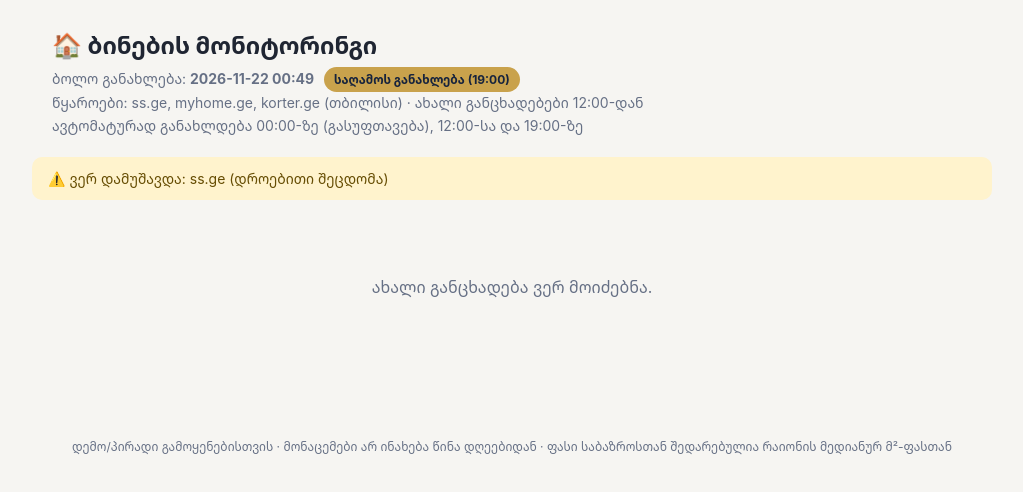
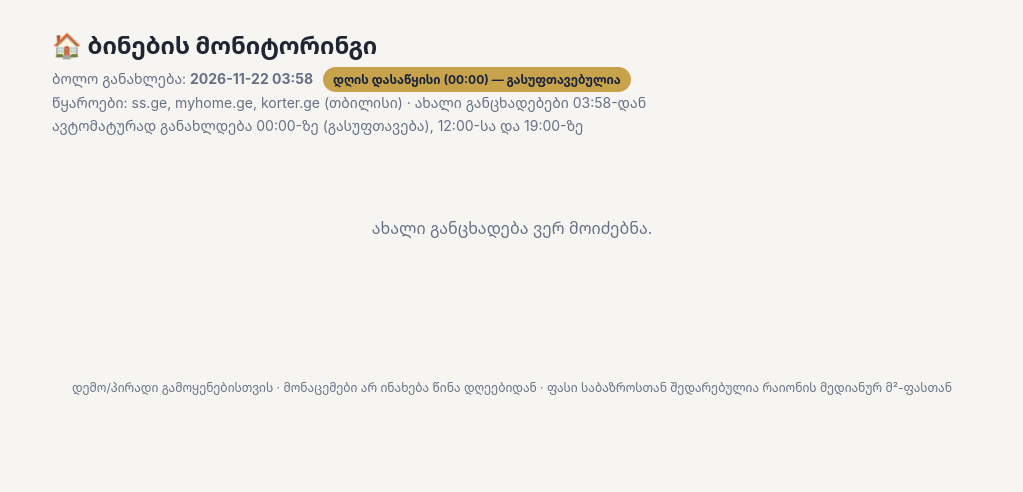
Before and after one commit to gtughushi97-cloud/Real_Estate_pupu, a plain HTML site: page docs/index.html in a window 1280 px wide. Shown: the whole page, without its empty margins (128-1151 px from the left). Drawn offline with Linux system fonts and the light colour scheme.

Commit message:
Update listings (midnight)

```diff
--- a/docs/index.html
+++ b/docs/index.html
@@ -210,13 +210,13 @@
 <header>
   <h1>🏠 ბინების მონიტორინგი</h1>
   <div class="meta">
-    ბოლო განახლება: <strong>2026-11-22 00:49</strong>
-    <span class="badge">საღამოს განახლება (19:00)</span><br />
-    წყაროები: ss.ge, myhome.ge, korter.ge (თბილისი) · ახალი განცხადებები 12:00-დან<br />
+    ბოლო განახლება: <strong>2026-11-22 03:58</strong>
+    <span class="badge">დღის დასაწყისი (00:00) — გასუფთავებულია</span><br />
+    წყაროები: ss.ge, myhome.ge, korter.ge (თბილისი) · ახალი განცხადებები 03:58-დან<br />
     ავტომატურად განახლდება 00:00-ზე (გასუფთავება), 12:00-სა და 19:00-ზე
   </div>
 </header>
-<div class="warning">⚠️ ვერ დამუშავდა: ss.ge (დროებითი შეცდომა)</div>
+
 <main>
 
 <div class="empty">ახალი განცხადება ვერ მოიძებნა.</div>
```
